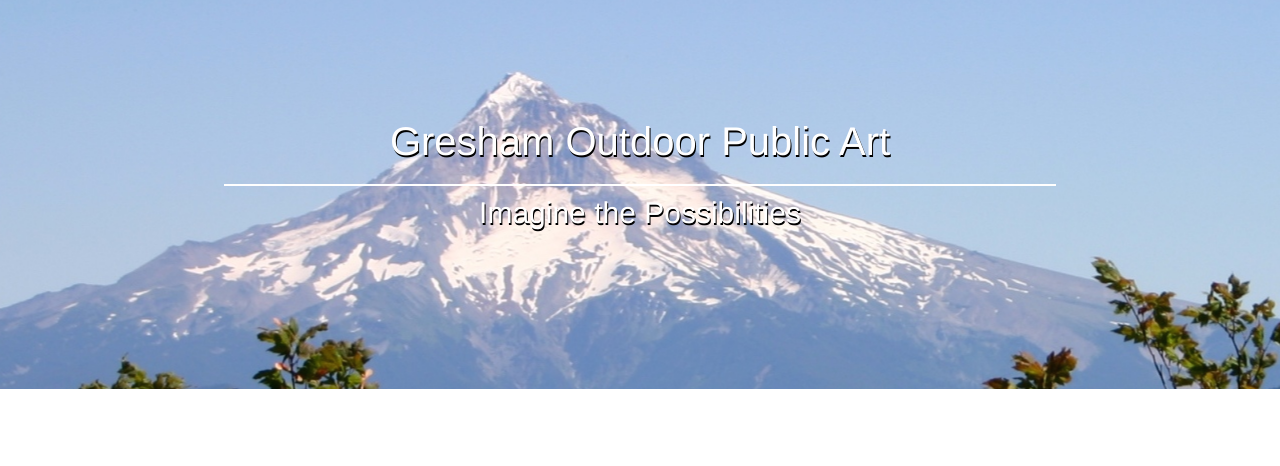
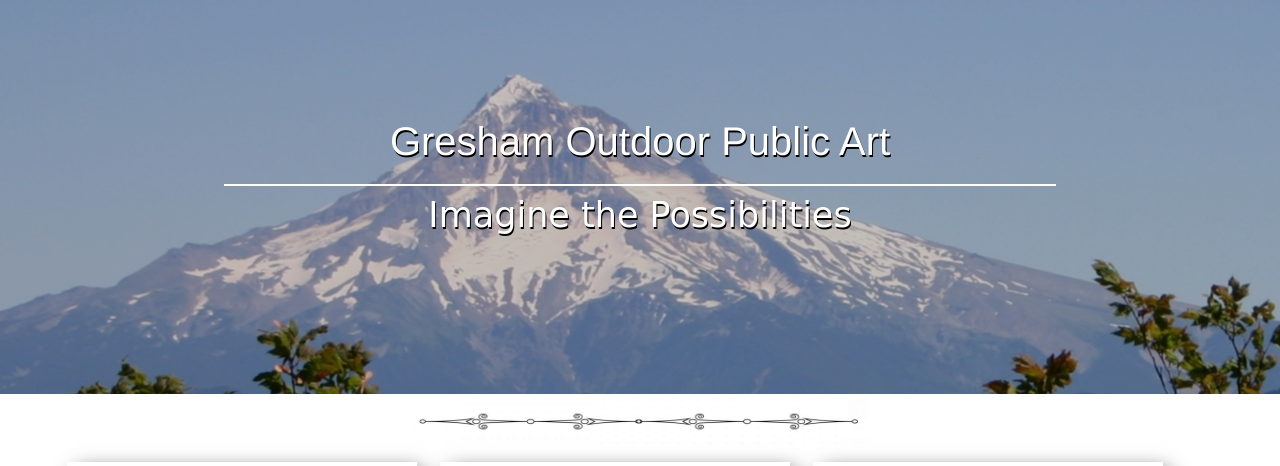
Before and after one commit to Mehequanna/GOPA, a PHP site: page / in a window 1280 px wide. Shown: the part 51-517 px from the top of the page. Before the commit the page ends 440 px from the top, so only its background shows below. Run offline with PHP 8.4, Linux system fonts and the light colour scheme; grey boxes are pictures that could not be loaded.

Commit message:
Redo column setup and add dummy text.

```diff
--- a/css/styles.css
+++ b/css/styles.css
@@ -1,8 +1,11 @@
-.header {
+#header {
   text-align: center;
   background: url('../img/header.png') no-repeat center;
   padding: 150px 0;
   color: white;
+  -webkit-box-shadow: inset -7px -9px 300px 500px rgba(0,0,0,0.24);
+  -moz-box-shadow: inset -7px -9px 300px 500px rgba(0,0,0,0.24);
+  box-shadow: inset -7px -9px 300px 500px rgba(0,0,0,0.24);
 }
 
 h1 {
@@ -11,12 +14,14 @@ h1 {
   padding-bottom: 2.5%;
 }
 
-h2 {
-  font-size: 3rem;
+#subtitle {
+  font-size: 3.5rem;
   margin-top: 1%;
+  font-family: cursive;
 }
 
-h1, h2 {
+h1,
+#subtitle {
   text-shadow: 1px 2px 0px rgba(0, 0, 0, 1);
 }
 
@@ -25,3 +30,37 @@ h1, h2 {
   margin: auto 0;
   width: 65%;
 }
+
+/*Column Design*/
+.col-md-4 {
+  height: 500px;
+  max-width: 350px;
+  float: left;
+  margin: 1%;
+  padding: 5px;
+  -webkit-box-shadow: 7px 7px 20px -2px rgba(0,0,0,0.75);
+  -moz-box-shadow: 7px 7px 20px -2px rgba(0,0,0,0.75);
+  box-shadow: 7px 7px 20px -2px rgba(0,0,0,0.75);
+}
+
+.col-md-4 img {
+  display: block;
+  margin: 0 auto;
+  max-width: 90%;
+  max-height: 60%;
+  padding: 1%;
+}
+
+.col-md-4 a {
+  float: right;
+  font-size: 1.5rem;
+  padding: 2% 4%;
+  margin: 2%;
+}
+
+/*Divider*/
+#divider {
+  display: block;
+  margin: 5px auto;
+  width: 40%;
+}
--- a/index.html
+++ b/index.html
@@ -20,10 +20,10 @@
 
   </head>
   <body>
-    <div class="header">
+    <div id="header">
       <div class="titlebar">
         <h1>Gresham Outdoor Public Art</h1>
-        <h2>Imagine the Possibilities</h2>
+        <h2 id="subtitle">Imagine the Possibilities</h2>
       </div>
     </div>
     <nav class="navbar navbar-default navbar-fixed-top navbar-inverse">
@@ -74,6 +74,41 @@
       </div><!-- /.container-fluid -->
     </nav>
 
-
+    <!-- Start Columns -->
+    <div class="container">
+      <img src="img/divider.png" alt="Page Divider" id="divider"/>
+      <div class="row"><!-- Projects Section-->
+        <div class="col-md-4 text-center">
+          <img src="img/driscoll.jpg" alt="Driscoll in Downtown Gresham" />
+          <p>My first and foremost project is to be a great husband and father. We have a lot of fun together. My wife is very crafty and likes creating things using all kinds of materials. My son loves all things transportation, especially, 'copters!' We try to adhere to two things:</p>
+          <a href="#" class="btn btn-primary">Read More</a>
+        </div>
+        <div class="col-md-4 text-center">
+          <img src="img/madlibproject.png" alt="Photo of Java Project" />
+          <p>This is my first java project. When you run it, it will request your name, age, nouns, verbs, and adjectives. When you finish all the questions, the program will print out a short madlib using your answers. You can find the full project on.</p>
+          <a href="#" class="btn btn-primary">Read More</a>
+        </div>
+        <div class="col-md-4 text-center">
+          <img src="img/website.jpg" alt="1st Website Photo" />
+          <p>This is my first full website project. You can find the full working code on.</p>
+          <a href="#" class="btn btn-primary">Read More</a>
+        </div>
+      </div><!-- row div close -->
+      <div class="row"> <!-- About Me Section-->
+        <div class="col-md-2"></div>
+        <div class="col-md-8 aboutme">
+          <h2>About Me</h2>
+          <img src="img/emeryfamily.jpg" alt="Family Photo" class="family-photo" />
+          <p>
+            I currently work as a Tech Support Specialist for realties around the Portland area. When I'm not programming, I work on being the best father and husband I can be. I enjoy good craft beer, listening to vinyl records (oldies, jazz, and blues), photography, and sound technology.
+          </p>
+          <p>
+            You will see the handle, Mehequanna, associated with my work. It's a native american Algonquin name given to me by my father. Mehe means dancing/moving. Quanna means water. My father chose the name to show the correlation between my desire to be creative and friendliness (people like to hang out by water).
+          </p>
+        </div>
+        <div class="col-md-2"></div>
+      </div><!-- row div close -->
+    </div><!-- container div close -->
+    <!-- End of Column Design -->
   </body>
 </html>
```
Also changed, not shown: img/divider.png (added), img/driscoll.jpg (added).
